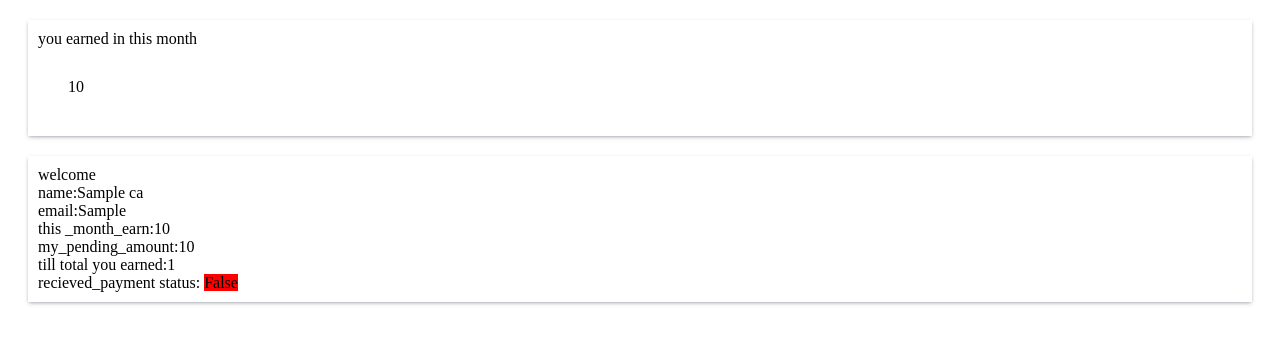
After one commit to iam-dharmendra/referral-link, a Django app: template CA/templates/myearning.html in a window 1280 px wide. The commit adds this page. Shown: the top 344 px of the page. Run offline with Django 3.2, Linux system fonts and the light colour scheme; the template is opened without the code that fills it: most values are stand-ins (such as "Sample title", 1, 10 or a date in 2020).

Commit message:
amount_calculation

```diff
--- a/CA/models.py
+++ b/CA/models.py
@@ -67,7 +67,7 @@ class Offerings(models.Model):
 
 
     def __str__(self):
-        return self.CA.email
+        return self.tierName
 
 
 
--- /dev/null
+++ b/CA/templates/myearning.html
@@ -0,0 +1,52 @@
+<!DOCTYPE html>
+<html lang="en">
+<head>
+    <meta charset="UTF-8">
+    <meta http-equiv="X-UA-Compatible" content="IE=edge">
+    <meta name="viewport" content="width=device-width, initial-scale=1.0">
+    <title>Document</title>
+    <style>
+        .box{
+            justify-content: center;
+            /* border: 1px solid red; */
+            padding: 10px;
+            margin: 20px;
+            box-shadow: rgba(50, 50, 93, 0.25) 0px 2px 5px -1px, rgba(0, 0, 0, 0.3) 0px 1px 3px -1px;
+        }
+        p{
+            /* box-shadow: rgba(50, 50, 93, 0.25) 0px 2px 5px -1px, rgba(0, 0, 0, 0.3) 0px 1px 3px -1px; */
+            /* border: 1px solid rgb(30, 255, 0); */
+            padding: 10px;
+            justify-content: center;
+            margin: 20px;
+
+
+        }
+    </style>
+</head>
+<body>
+    <div class="box">
+        you earned in this month
+        <p>{{ Month_Amount}}</p>
+    </div>
+
+    <div class="box">
+        welcome<br>
+        name:{{object.CA.name}}<br>
+        email:{{object.CA}}<br>
+        this _month_earn:{{object.monthlyAmount}}<br>
+        my_pending_amount:{{object.pendingAmount}}<br>
+
+        till total you earned:{{object.CA.totalAmount}}
+        <br>
+        recieved_payment status:
+        {% if object.isPaymentRecieved%}
+          <span style="background-color:green;">  True</span>
+        {% else %}
+        <span style="background-color:red;">  False</span>
+        {% endif%}
+
+    </div>
+
+</body>
+</html>
--- a/CA/urls.py
+++ b/CA/urls.py
@@ -14,5 +14,6 @@ urlpatterns = [
             path('prdash/', views.PRdashboard, name='PRDASHBOARD'),
             path('amountCalculation/', views.amountCalculation, name='amountCalculation'),
             path('payment/', views.payment, name='payment'),
+            path('prometers_by_ca/<int:id>', views.prometers_by_ca, name='prometers_by_ca'),
 
 ]
```
Also changed, not shown: CA/templates/maindash.html (+6 -4 lines), CA/templates/promoter.html (added, +25 -0 lines), CA/views.py (+62 -32 lines), db.sqlite3.
